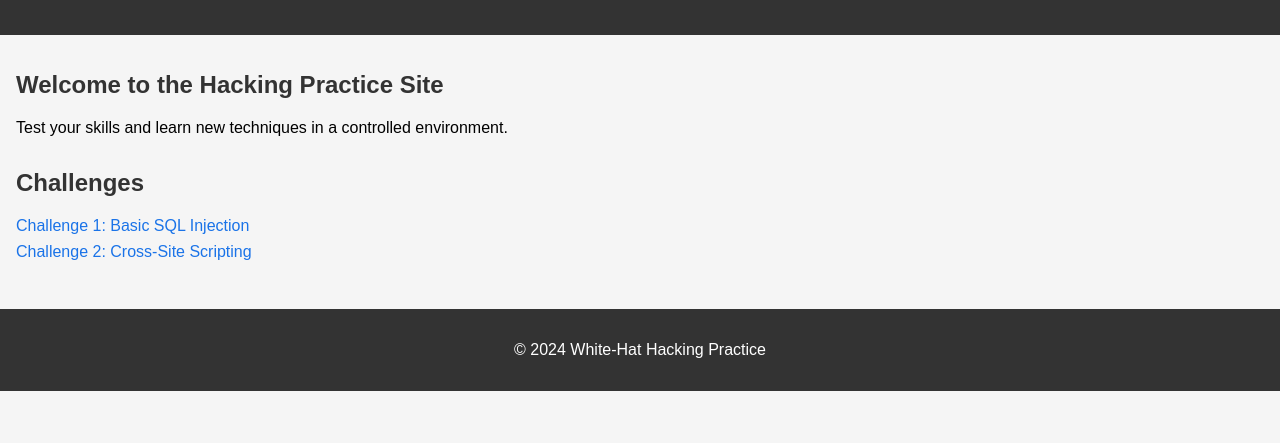
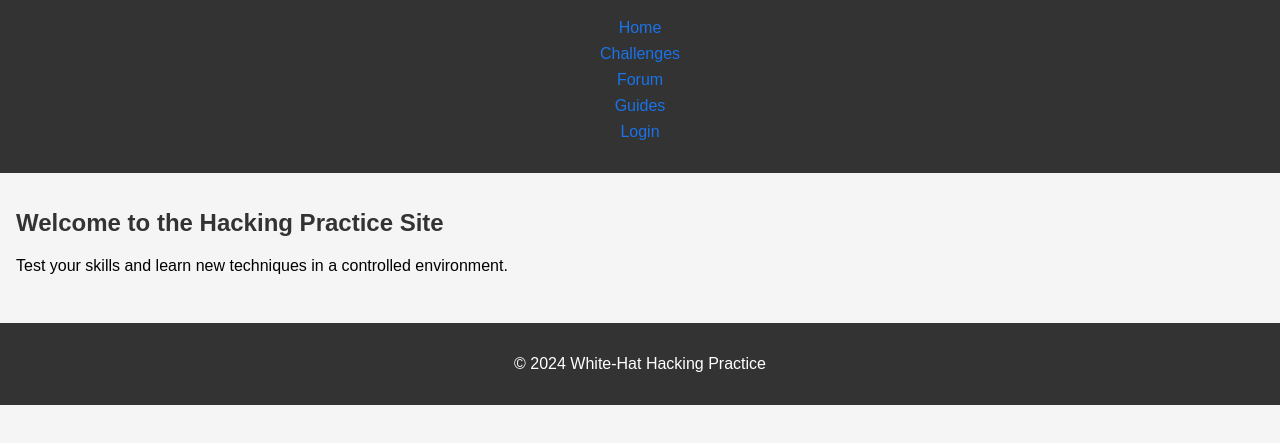
Before and after one commit to kaifandom/white-hat-practice, a plain HTML site: page index.html in a window 1280 px wide. Shown: the part 77-520 px from the top of the page. Drawn offline with Linux system fonts and the light colour scheme.

Commit message:
Update index.html

```diff
--- a/index.html
+++ b/index.html
@@ -9,19 +9,20 @@
 <body>
     <header>
         <h1>White-Hat Hacking Practice</h1>
+        <nav>
+            <ul>
+                <li><a href="index.html">Home</a></li>
+                <li><a href="challenges.html">Challenges</a></li>
+                <li><a href="forum.html">Forum</a></li>
+                <li><a href="guides.html">Guides</a></li>
+                <li><a href="login.html">Login</a></li>
+            </ul>
+        </nav>
     </header>
     <main>
         <section>
             <h2>Welcome to the Hacking Practice Site</h2>
             <p>Test your skills and learn new techniques in a controlled environment.</p>
-        </section>
-        <section>
-            <h2>Challenges</h2>
-            <ul>
-                <li><a href="challenge1.html">Challenge 1: Basic SQL Injection</a></li>
-                <li><a href="challenge2.html">Challenge 2: Cross-Site Scripting</a></li>
-                <!-- Add more challenges as needed -->
-            </ul>
         </section>
     </main>
     <footer>
```
